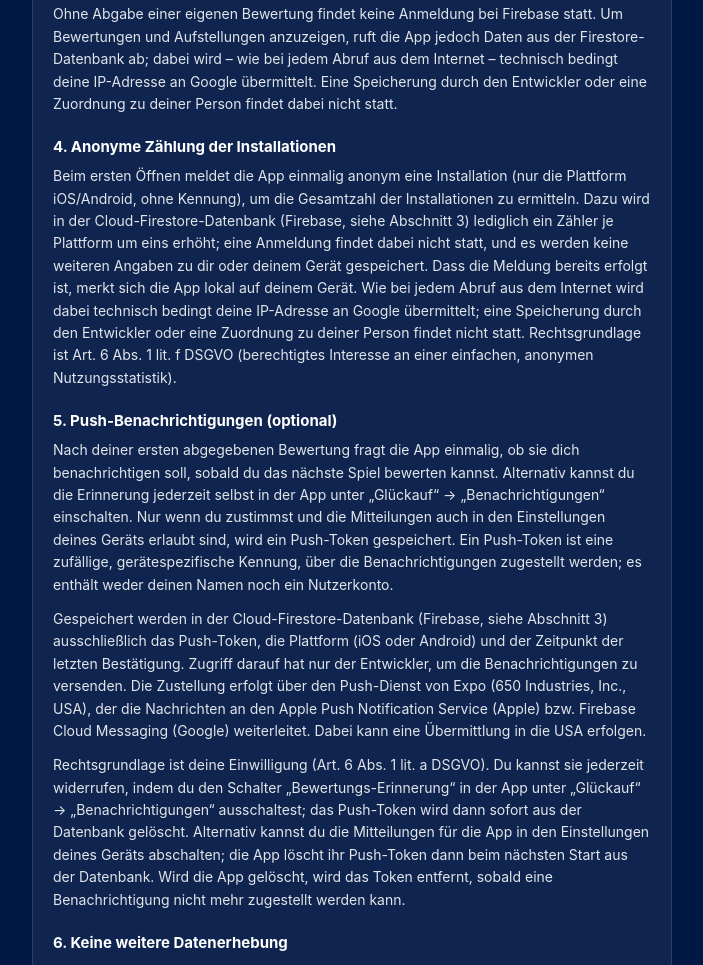
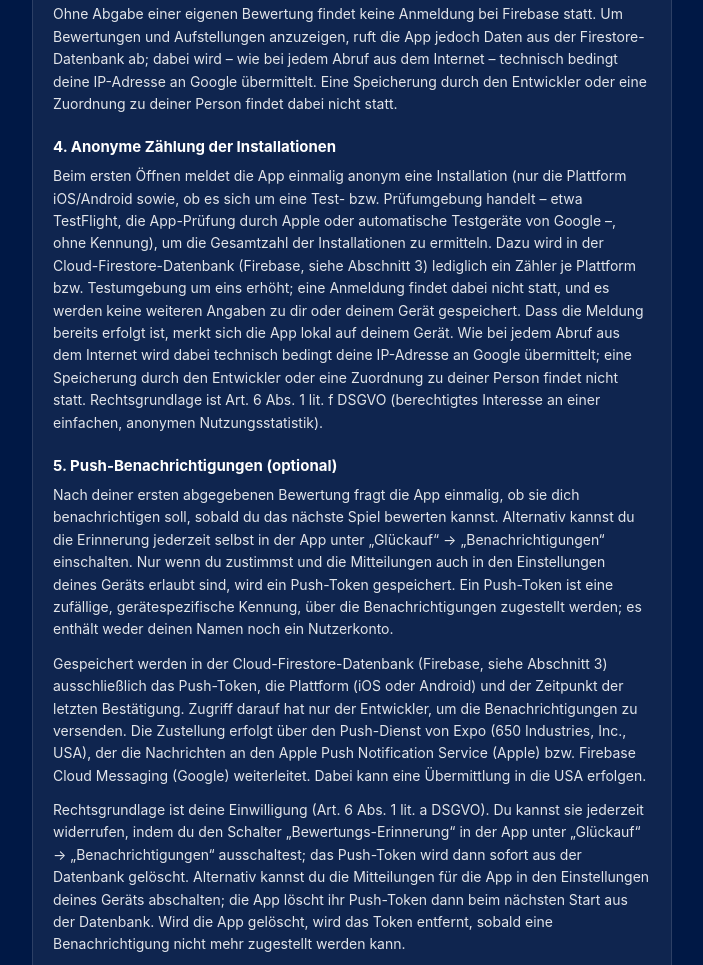
Before and after one commit to Kevinwlhlm3/glueckauf, a plain HTML site: page index.html in a window 1280 px wide. Shown: the part 2047-3012 px from the top of the page, without its empty margins (288-991 px from the left). Drawn offline with Linux system fonts and the light colour scheme.

Commit message:
Datenschutz: Installationszähler unterscheidet Test-/Prüfumgebungen
Co-Authored-By: Claude Opus 5.5 <noreply@anthropic.com>

```diff
--- a/index.html
+++ b/index.html
@@ -185,10 +185,12 @@
     <h3>4. Anonyme Zählung der Installationen</h3>
     <p>
       Beim ersten Öffnen meldet die App einmalig anonym eine Installation
-      (nur die Plattform iOS/Android, ohne Kennung), um die Gesamtzahl der
-      Installationen zu ermitteln. Dazu wird in der Cloud-Firestore-Datenbank
-      (Firebase, siehe Abschnitt 3) lediglich ein Zähler je Plattform um eins
-      erhöht; eine Anmeldung findet dabei nicht statt, und es werden keine
+      (nur die Plattform iOS/Android sowie, ob es sich um eine Test- bzw.
+      Prüfumgebung handelt – etwa TestFlight, die App-Prüfung durch Apple
+      oder automatische Testgeräte von Google –, ohne Kennung), um die
+      Gesamtzahl der Installationen zu ermitteln. Dazu wird in der
+      Cloud-Firestore-Datenbank (Firebase, siehe Abschnitt 3) lediglich ein
+      Zähler je Plattform bzw. Testumgebung um eins erhöht; eine Anmeldung findet dabei nicht statt, und es werden keine
       weiteren Angaben zu dir oder deinem Gerät gespeichert. Dass die Meldung
       bereits erfolgt ist, merkt sich die App lokal auf deinem Gerät. Wie bei
       jedem Abruf aus dem Internet wird dabei technisch bedingt deine
```
